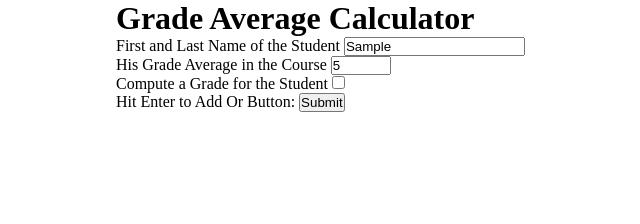
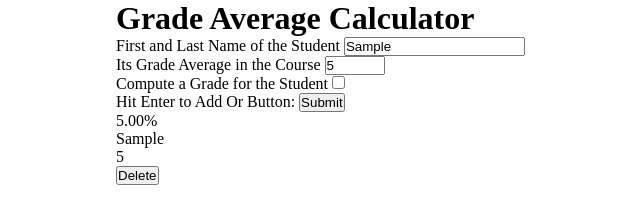
Before and after one commit to penguin2044/teacher-helper, a plain HTML site: page index.html in a window 1280 px wide. Both pictures are taken after typing "Sample", "5" into the empty fields and a click on the input 525 px from the left and 102 px from the top of the page. Shown: the whole page, without its empty margins (204-844 px from the left). Drawn offline with Linux system fonts and the light colour scheme.

Commit message:
seems to work right

```diff
--- a/index.html
+++ b/index.html
@@ -22,8 +22,8 @@
                 </div>
                 <!-- Student's GAC -->
                 <div>
-                    <label for="grade">His Grade Average in the Course</label>
-                    <input id="grade" name="grade" type="number" min="0" max="100" />
+                    <label for="grade">Its Grade Average in the Course</label>
+                    <input id="grade" name="grade" type="number" min="0" max="100" oninput="rangeValidation(0, 100)" />
                 </div>
                 <!-- Checkbox for calculating an average for a student -->
                 <label for="student-gac">Compute a Grade for the Student</label>
@@ -32,14 +32,15 @@
                 <!-- Button for pushing data -->
                 <div>
                     <label for="submit-button">Hit Enter to Add Or Button:</label>
-                    <input id="submit-button" name="submit-button" type="submit" onclick="pushIntoTable()" />
+                    <input id="submit-button" name="submit-button" type="submit" onclick="allStudent.getData()" />
                 </div>
             </form>
         </section>
+        <section id="answer">
+        </section>
         <section id="students-table">
 
-        </section>
-        <section id="answer">
+
 
         </section>
     </main>
--- a/script.js
+++ b/script.js
@@ -1,17 +1,93 @@
-"use strict";
-class Student {
-    constructor(name, grade) {
-        this.name = name;
-        this.grade = grade;
+"use strict"
+
+// Place of students
+const studentsTable = document.getElementById('students-table');
+
+// Place of results
+const classResults = document.getElementById('answer');
+
+// Id for each
+let studentId = 0;
+
+const allStudent = {
+    grades: [],
+    names: [],
+    getData: function () {
+        let grade = document.getElementById('grade').value;
+        let sName = document.getElementById('full-name').value;
+        if (!!sName && !!grade) {
+        this.grades.push(parseInt(grade));
+        this.names.push(sName);
+        this.pushInTable();
+        } else {
+            alert('Enter the name or grade');
+        }
+    },
+
+    average: function () {
+
+        let sum = 0;
+        for (let i = 0; this.grades.length > i; i++) {
+            sum += parseInt(this.grades[i]);
+        }
+        document.getElementById('answer').innerText = `${(sum / this.grades.length).toFixed(2)}%`;
+    },
+
+    pushInTable: function () {
+        let divRow = document.createElement('div');
+        divRow.classList.add('row');
+        divRow.setAttribute('id', `student-${studentId}`);
+
+        let divName = document.createElement('div');
+        divName.classList.add('name');
+        divName.innerText = allStudent.names[studentId];
+
+        let divGrade = document.createElement('div');
+        divGrade.classList.add('student-grade');
+        divGrade.innerText = allStudent.grades[studentId];
+
+        // Button for deletion
+        let buttonDel = document.createElement('button');
+        buttonDel.setAttribute('onclick', `allStudent.deleteRow('student-${studentId}', ${studentId})`);
+        buttonDel.innerText = 'Delete';
+
+        studentsTable.appendChild(divRow);
+
+        let newPlace = document.getElementById(`student-${studentId}`);
+        newPlace.appendChild(divName);
+        newPlace.appendChild(divGrade);
+        newPlace.appendChild(buttonDel);
+
+
+
+        studentId++;
+
+        this.average();
+    },
+
+    deleteRow: function (studId, indexNum) {
+        console.log(this.grades);
+        this.grades.splice(indexNum, 1);
+        this.names.splice(indexNum, 1);
+        const element = document.getElementById(studId);
+        element.remove();
+        console.log(this.grades);
+        studentId--;
+        this.average();
+    }
+};
+
+// Input validation for first field
+function rangeValidation(min, max) {
+    let inputElement = document.getElementById("grade");
+    let inputValue = parseInt(inputElement.value);
+    if (inputValue > max) {
+        inputElement.value = max;
+    } else if (isNaN(inputValue)) {
+        inputElement.value = "";
+    } else if (inputValue < min) {
+        inputElement.value = min;
+    } else if (inputElement.value.length > 3) {
+        inputElement.value = min;
     }
 }
-
-const allStudent = {
-    getData: function()
-}
-
-const arrOfStudents = [];
-
-function pushIntoTable() {
-
-}
```
